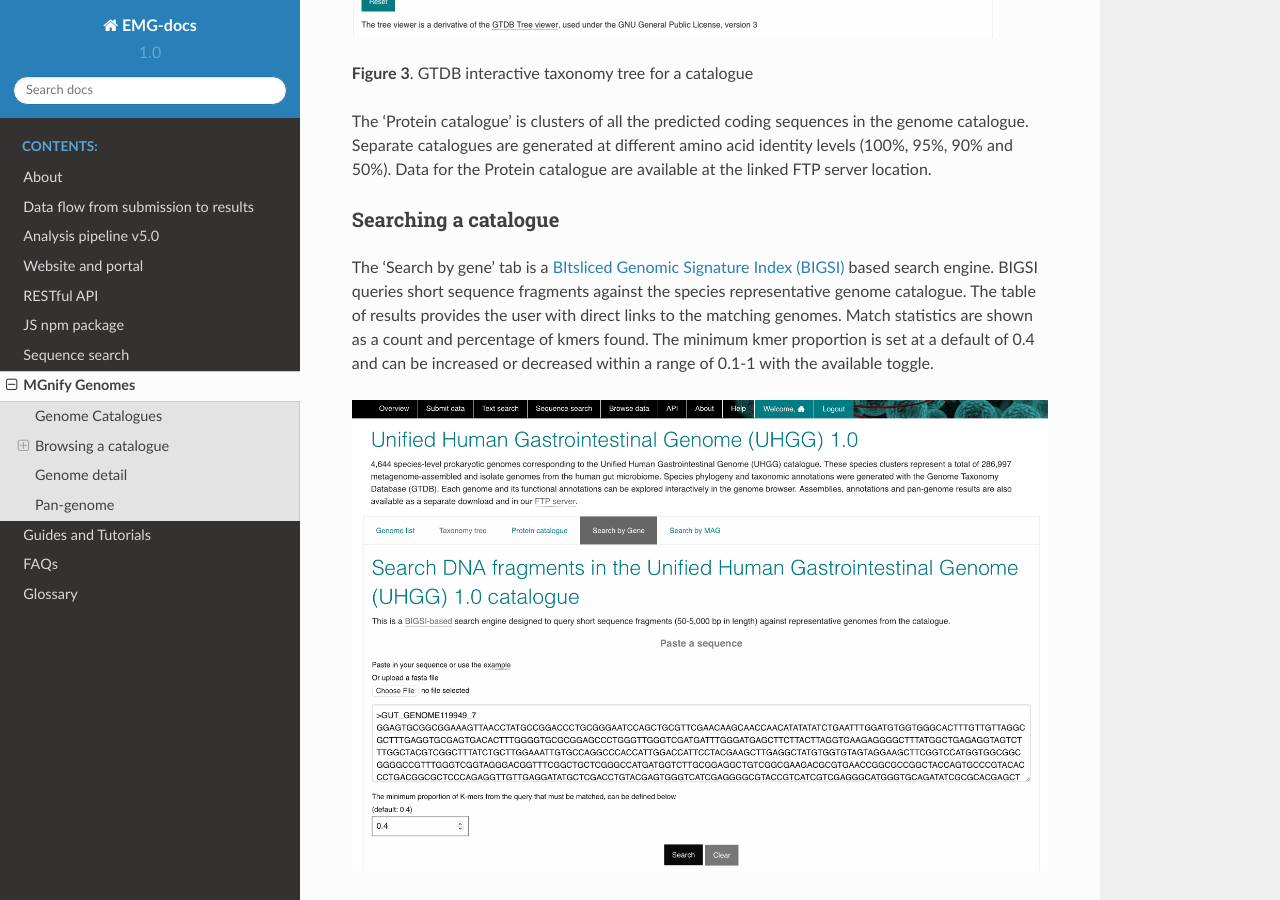
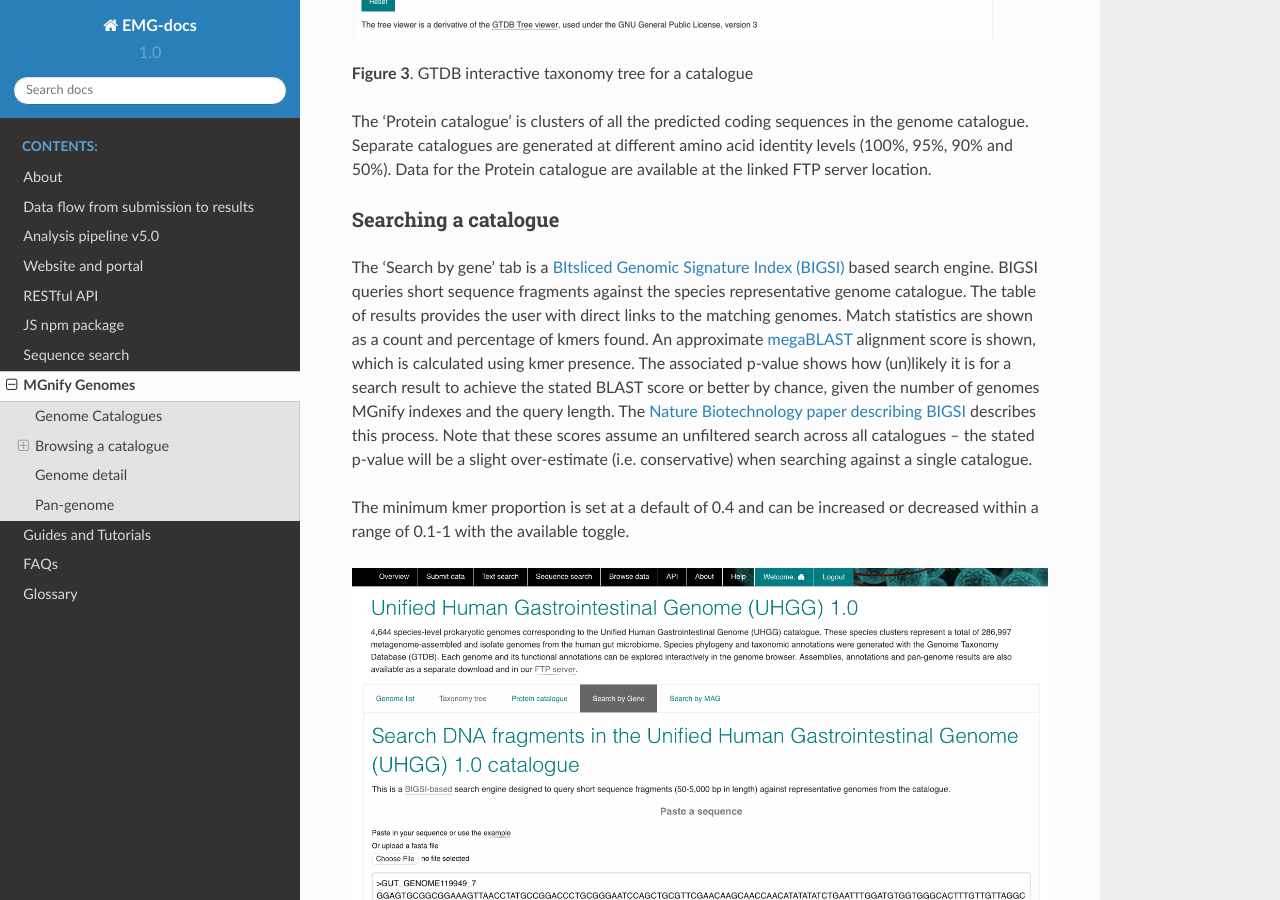
Before and after one commit to EBI-Metagenomics/EMG-docs, a Sphinx documentation site: the page built from docs/genome-viewer.rst, in a window 1280 px wide and 900 px high, scrolled down 2232 px. Built offline with Sphinx 7.4.7 and the Read the Docs theme 2.0.0, drawn with Linux system fonts in a browser that asks for light colours.

Commit message:
adds description of BIGSI BLAST scores and p values

```diff
--- a/docs/genome-viewer.rst
+++ b/docs/genome-viewer.rst
@@ -56,6 +56,11 @@ The ‘Search by gene’ tab is a `BItsliced Genomic Signature Index (BIGSI)  <h
 BIGSI queries short sequence fragments against the species representative genome catalogue.
 The table of results provides the user with direct links to the matching genomes.
 Match statistics are shown as a count and percentage of kmers found.
+An approximate `megaBLAST <https://blast.ncbi.nlm.nih.gov/>`_ alignment score is shown, which is calculated using kmer presence.
+The associated p-value shows how (un)likely it is for a search result to achieve the stated BLAST score or better by chance, given the number of genomes MGnify indexes and the query length.
+The `Nature Biotechnology paper describing BIGSI <https://www.nature.com/articles/s41587-018-0010-1#Sec9>`_ describes this process.
+Note that these scores assume an unfiltered search across all catalogues – the stated p-value will be a slight over-estimate (i.e. conservative) when searching against a single catalogue.
+
 The minimum kmer proportion is set at a default of 0.4 and can be increased or decreased within a range of 0.1-1 with the available toggle.
 
 .. figure:: images/genomes-bigsi-v6.png
```
